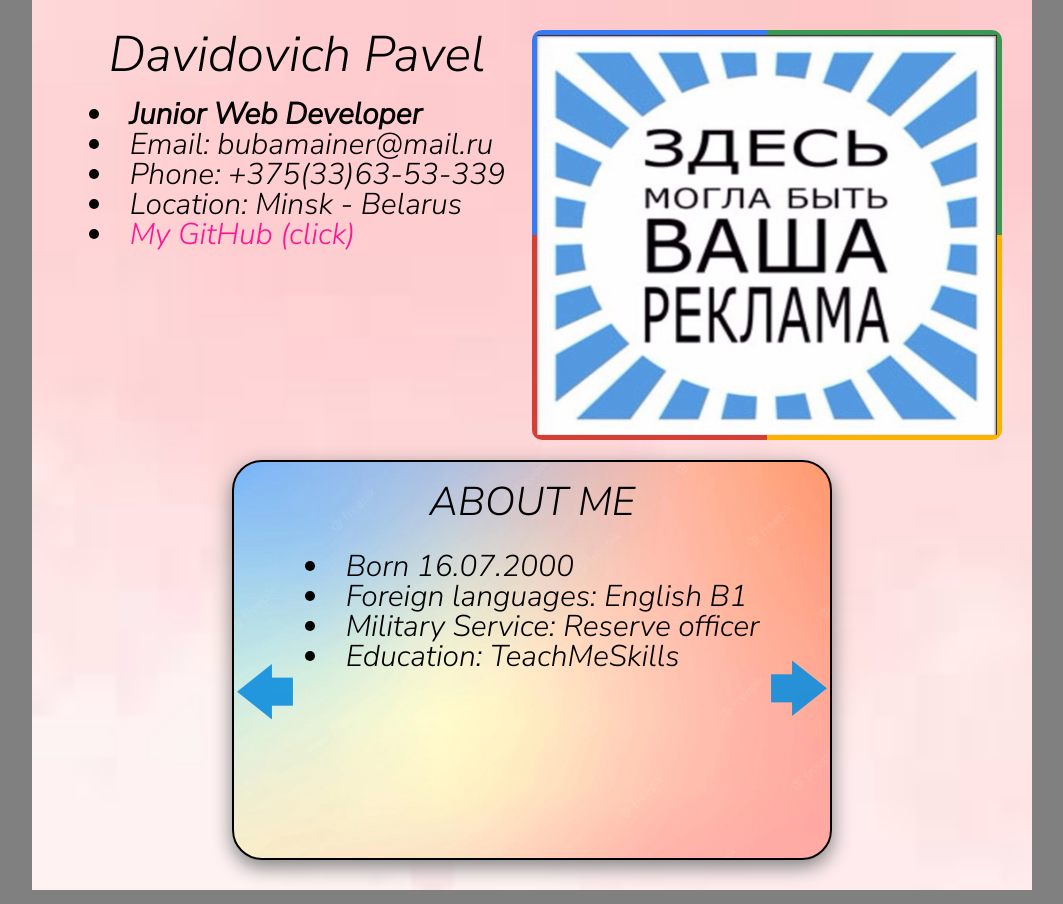
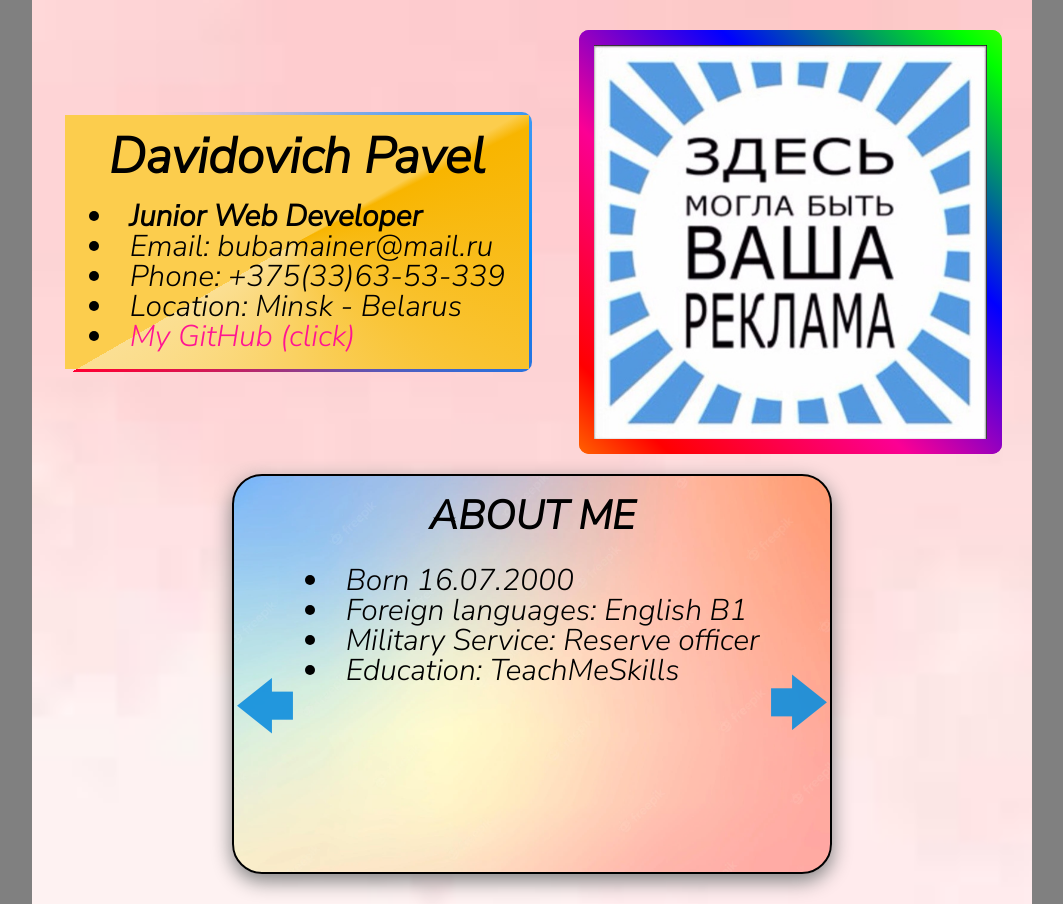
Before and after one commit to PseudoElement/FromZeroToHero, a plain HTML site: page index.html in a window 1280 px wide. Shown: the whole page, without its empty margins (108-1171 px from the left). Drawn offline with Linux system fonts and the light colour scheme.

Commit message:
add new animation

```diff
--- a/index.html
+++ b/index.html
@@ -11,7 +11,7 @@
     <div class="summary">
       <header>
         <section class="left">
-          <h1>Davidovich Pavel</h1>
+          <h1><strong>Davidovich Pavel</strong></h1>
           <ul>
             <li><b>Junior Web Developer</b></li>
             <li>Email: bubamainer@mail.ru</li>
--- a/style.css
+++ b/style.css
@@ -51,7 +51,7 @@ a :visited {
 a:hover {
   text-decoration: none;
   color: blueviolet;
-  transition: all .5s;
+  transition: all 0.5s;
 }
 ul li {
   list-style: inside;
@@ -93,10 +93,11 @@ header h1 {
 header {
   display: flex;
   justify-content: space-between;
+  align-items: center;
 }
 header .left,
 header .right {
-  width: 50%;
+  width: 45%;
 }
 header .right img {
   width: 100%;
@@ -104,52 +105,76 @@ header .right img {
   max-height: 400px;
   object-fit: fill;
 }
-header .left{
+header .left {
   display: flex;
   flex-direction: column;
   align-items: center;
+  justify-content: center;
+  width: 50%;
+  padding: 1rem;
+  --border-size: 3px;
+  --border-angle: 0turn;
+  background-image: conic-gradient(
+      from var(--border-angle),
+      #fccd4d 50%,
+      #f8b500 51%,
+      #fbdf93 100%
+    ),
+    conic-gradient(from var(--border-angle), transparent 20%, #08f, #f03);
+  background-size: calc(100% - (var(--border-size) * 2))
+      calc(100% - (var(--border-size) * 2)),
+    cover;
+  background-position: center center;
+  background-repeat: no-repeat;
+  border-radius: 10px;
+  animation: bg-spin 3s linear infinite;
+}
+header .left:hover {
+  animation-play-state: paused;
+}
+@keyframes bg-spin {
+  to {
+    --border-angle: 1turn;
+  }
+}
+
+@property --border-angle {
+  syntax: "<angle>";
+  inherits: true;
+  initial-value: 0turn;
 }
 header .right {
-  border: none;
+  /* border: none; */
   position: relative;
   z-index: 0;
   min-height: 250px;
   min-width: 250px;
   border-radius: 10px;
   overflow: hidden;
-  padding: 5px;
+  padding: 15px;
 }
-header .right::before {
-  content: "";
+header .right:before, header .right:after {
+	content: '';
 	position: absolute;
-  z-index: -2;
-  left: -50%;
-  top: -50%;
-  width: 200%;
-  height: 200%;
-  background-color: #399953;
-  background-repeat: no-repeat;
-  background-size: 50% 50%, 50% 50%;
-  background-position: 0 0, 100% 0, 100% 100%, 0 100%;
-  background-image: linear-gradient(#399953, #399953),
-    linear-gradient(#fbb300, #fbb300), linear-gradient(#d53e33, #d53e33),
-    linear-gradient(#377af5, #377af5);
-  animation: rotate 4s linear infinite;
+	left: -2px;
+	top: -2px;
+	background: linear-gradient(45deg, #fb0094, #0000ff, #00ff00,#ffff00, #ff0000, #fb0094,
+		#0000ff, #00ff00,#ffff00, #ff0000);
+	background-size: 400%;
+	width: calc(100% + 4px);
+	height: calc(100% + 4px);
+	z-index: -1;
+	animation: steam 20s linear infinite;
 }
-header .right::after {
-  content: "";
-  position: absolute;
-  z-index: -1;
-  left: 6px;
-  top: 6px;
-  width: calc(100% - 12px);
-  height: calc(100% - 12px);
-  background: white;
-  border-radius: 5px;
+@keyframes steam {
+	0% {
+		background-position: 0 0;
 	}
-@keyframes rotate {
+	50% {
+		background-position: 400% 0;
+	}
 	100% {
-    transform: rotate(1turn);
+		background-position: 0 0;
 	}
 }
 main {
@@ -203,6 +228,7 @@ main {
 .swiper .slide .slide-info .slide-info_title {
   font-size: 2rem;
   text-align: center;
+  font-weight: 900;
 }
 .swiper .slide .slide-info .slide-info_description {
   font-size: 1.2rem;
```
Also changed, not shown: modules/swiper.js. Lines whose indentation alone changed are shown as unchanged.
